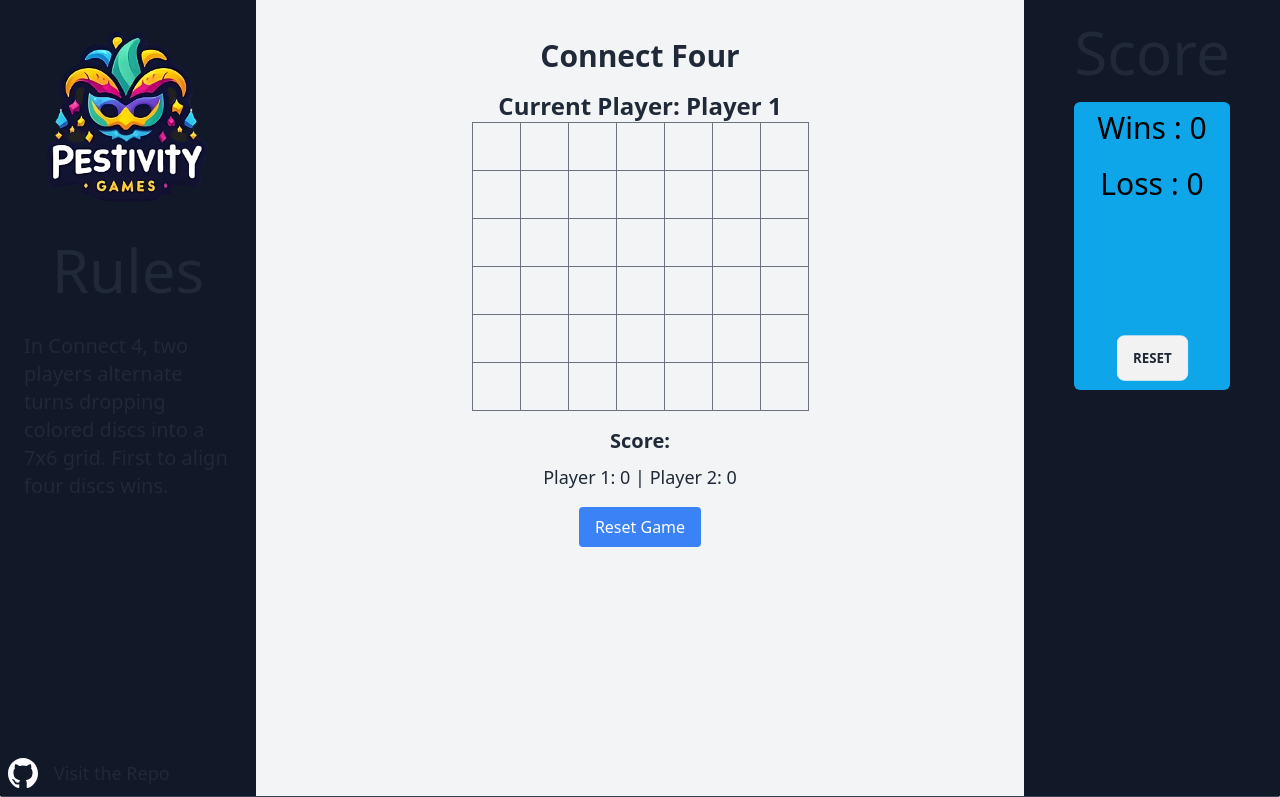
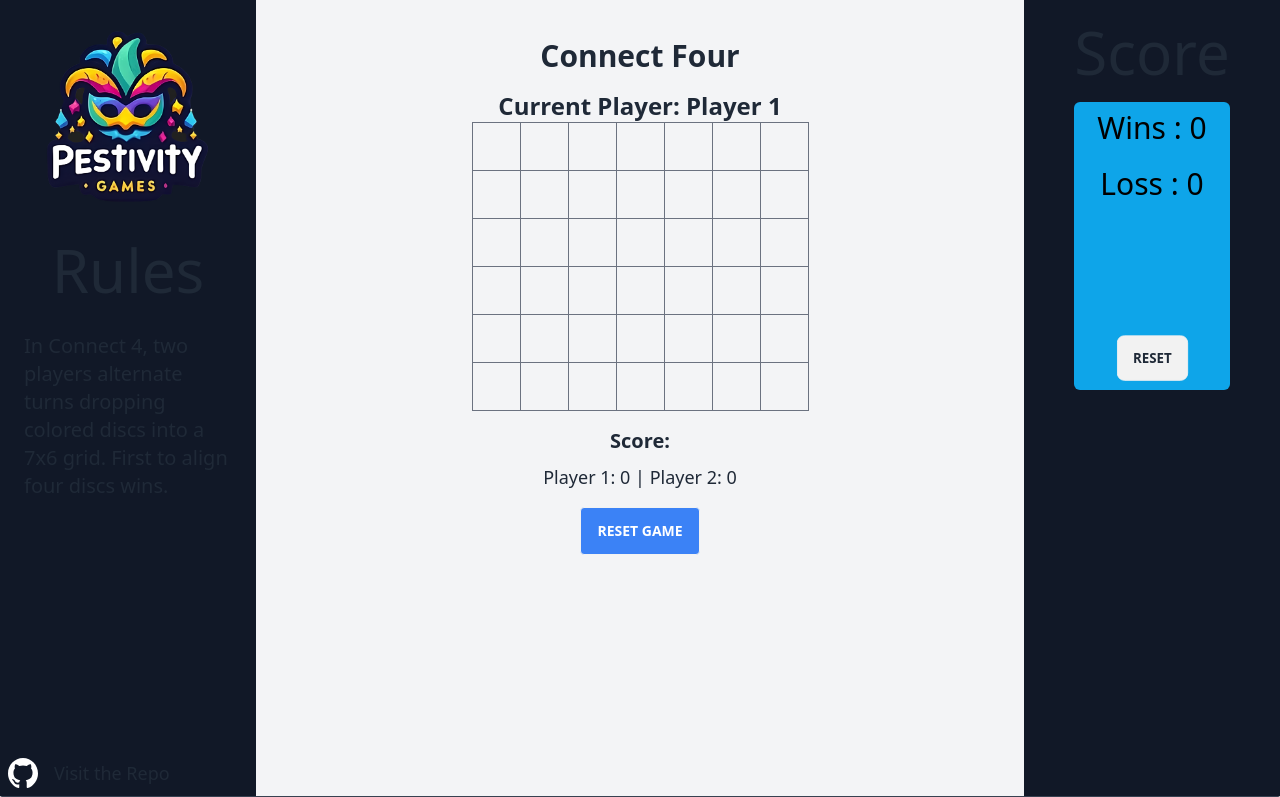
Before and after one commit to FreakQnZ/PEStivity-web, a React (Vite) app in the folder Pestivity/: page / in a window 1280 px wide. Shown: the part 3203-4000 px from the top of the page. Built offline with nearby package versions, Linux system fonts and the light colour scheme.

Commit message:
made connect 4 reset btn

```diff
--- a/Pestivity/src/connect4/App.jsx
+++ b/Pestivity/src/connect4/App.jsx
@@ -142,7 +142,7 @@ export const ConnectFour = (props) => {
             <p className="text-xl font-bold mb-2">Score:</p>
             <p className="text-lg">{`${INITIAL_STATE.player1}: ${score.player1} | ${INITIAL_STATE.player2}: ${score.player2}`}</p>
             <button
-              className="mt-4 px-4 py-2 bg-blue-500 text-white rounded hover:bg-blue-700 focus:outline-none"
+              className="mt-4 px-4 py-2 bg-blue-500 text-white rounded hover:bg-blue-700 focus:outline-none btn"
               onClick={resetGame}
             >
               Reset Game
```
